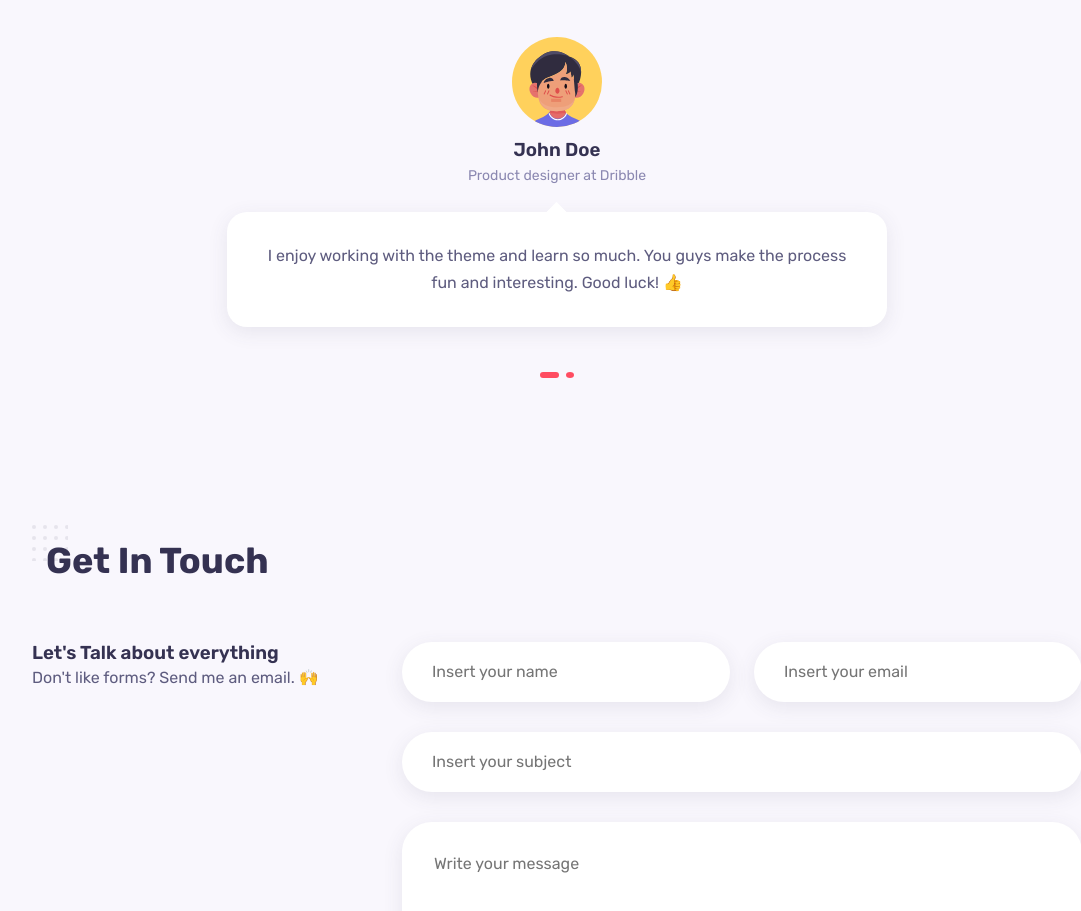
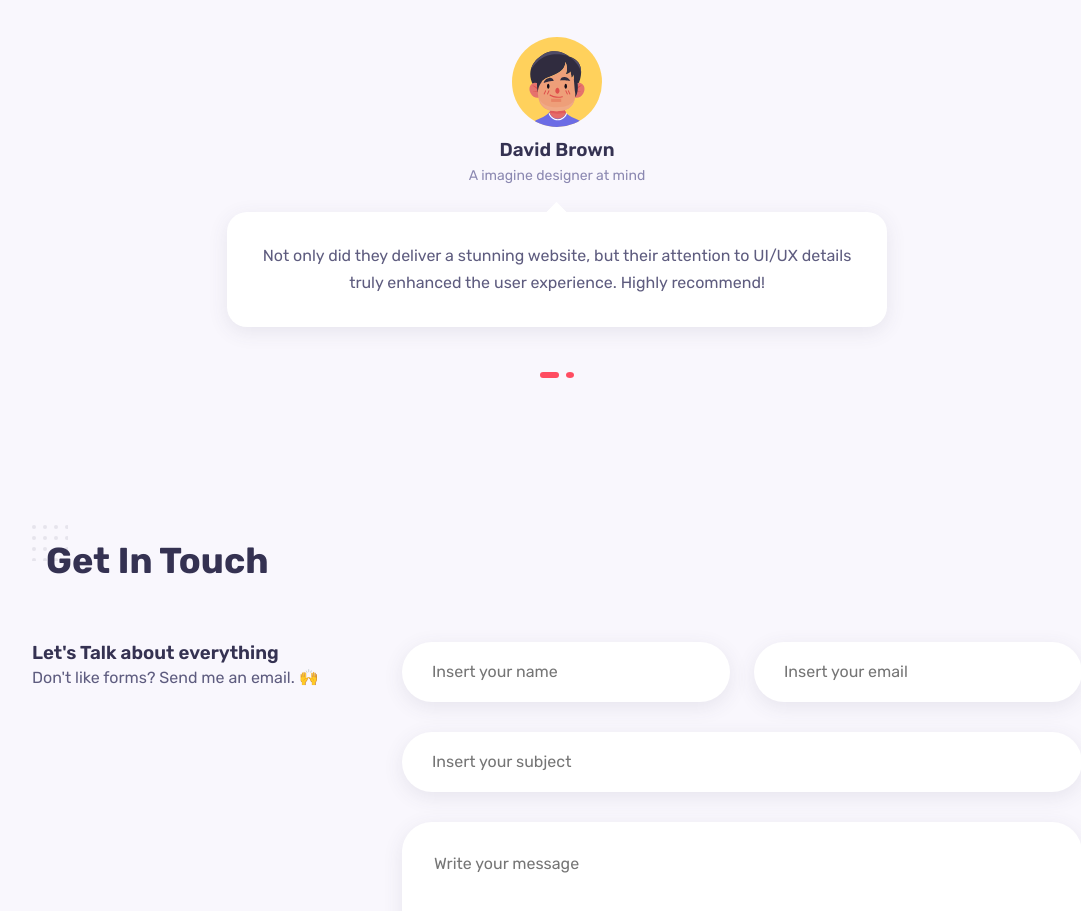
Before and after one commit to foverokavindz/fovero-folio, a React (Vite) app: page / in a window 1280 px wide. Shown: the part 4740-5651 px from the top of the page, without its empty margins (138-1219 px from the left). Built offline with nearby package versions, Linux system fonts and the light colour scheme.

Commit message:
Update testimonials data

```diff
--- a/src/components/testimonials/Testimonials.jsx
+++ b/src/components/testimonials/Testimonials.jsx
@@ -17,18 +17,18 @@ const reviewData = [
   {
     id: 1,
     image: Image1,
-    title: 'John Doe',
-    subtitle: 'Product designer at Dribble',
+    title: 'David Brown',
+    subtitle: 'A imagine designer at mind',
     comment:
-      'I enjoy working with the theme and learn so much. You       guys make the process fun and interesting. Good luck! 👍',
+      'Not only did they deliver a stunning website, but their attention to UI/UX details truly enhanced the user experience. Highly recommend!',
   },
   {
     id: 2,
     image: Image2,
-    title: 'John Doe',
-    subtitle: 'Product designer at Dribble',
+    title: 'Taylor Swift',
+    subtitle: 'Virtual Product designer at Nowhere',
     comment:
-      'I enjoy working with the theme and learn so much. You       guys make the process fun and interesting. Good luck! 👍',
+      'I enjoy working with the theme and learn so much. attention to detail and commitment to delivering quality work is commendable',
   },
 ];
 
```
